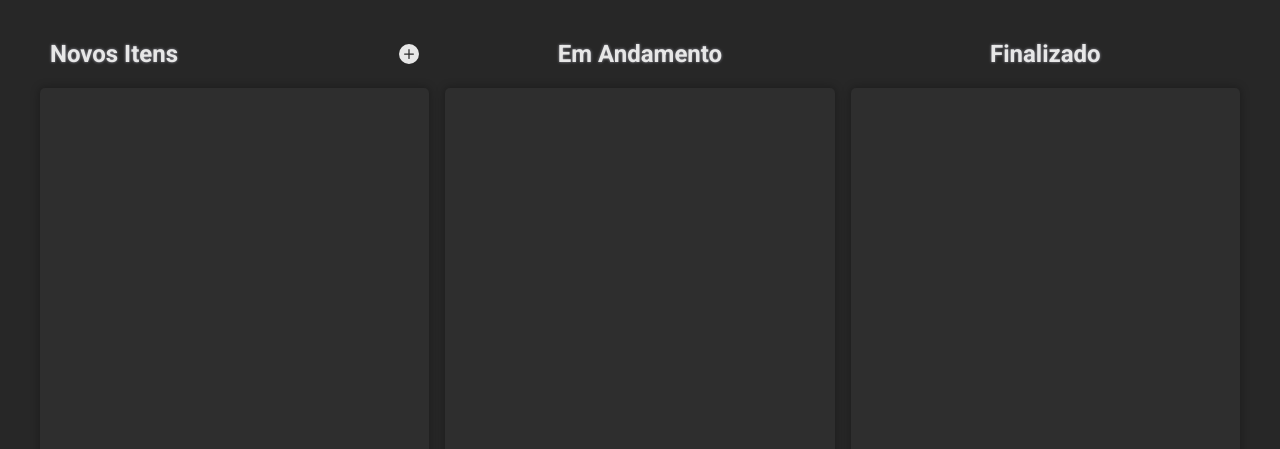
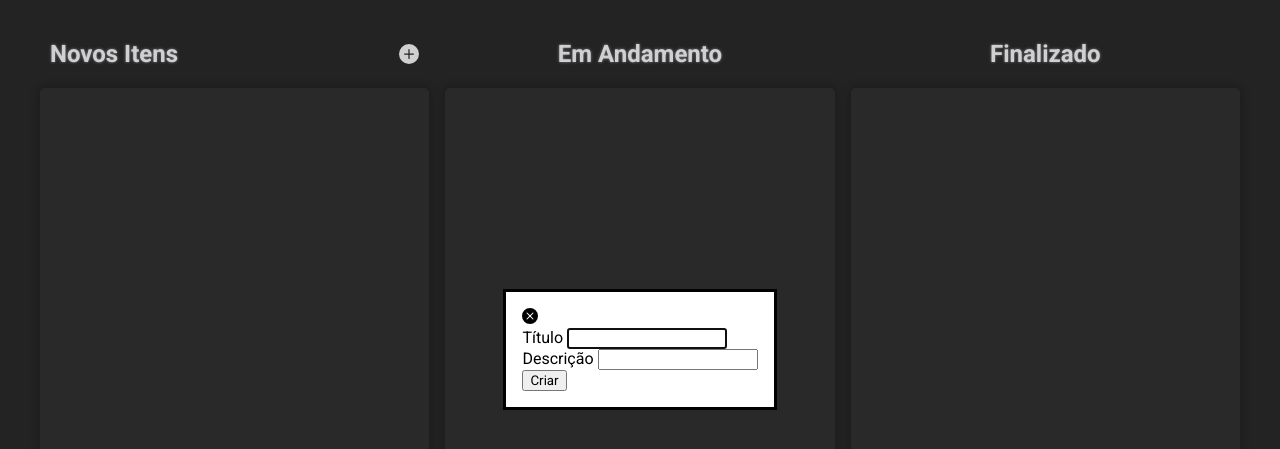
Before and after one commit to treinaweb/javascript-todo-list, a plain HTML site: page index.html in a window 1280 px wide. Shown: the part 51-500 px from the top of the page. Drawn offline with Linux system fonts and the light colour scheme; no server answers.

Commit message:
3-1 Criando modal de novo item

```diff
--- a/index.html
+++ b/index.html
@@ -76,6 +76,30 @@
         </div>
     </main>
 
+    <dialog id="new-card-modal">
+        <svg class="close-new-card-modal" xmlns="http://www.w3.org/2000/svg" width="16" height="16" fill="currentColor"
+            class="bi bi-x-circle-fill" viewBox="0 0 16 16">
+            <path
+                d="M16 8A8 8 0 1 1 0 8a8 8 0 0 1 16 0M5.354 4.646a.5.5 0 1 0-.708.708L7.293 8l-2.647 2.646a.5.5 0 0 0 .708.708L8 8.707l2.646 2.647a.5.5 0 0 0 .708-.708L8.707 8l2.647-2.646a.5.5 0 0 0-.708-.708L8 7.293z" />
+        </svg>
+        <form>
+            <div>
+                <label for="taskTitle">Título</label>
+                <input type="text" name="taskTitle" id="taskTitle" required>
+            </div>
+            <div>
+                <label for="taskDescription">Descrição</label>
+                <input type="text" name="taskDescription" id="taskDescription" required>
+            </div>
+            <button type="submit">Criar</button>
+        </form>
+    </dialog>
+
+    <script>
+        const createNewModal = document.querySelector('#new-card-modal');
+        createNewModal.showModal();
+    </script>
+
     <script type="module" src="src/index.js"></script>
 </body>
 </html>
```
